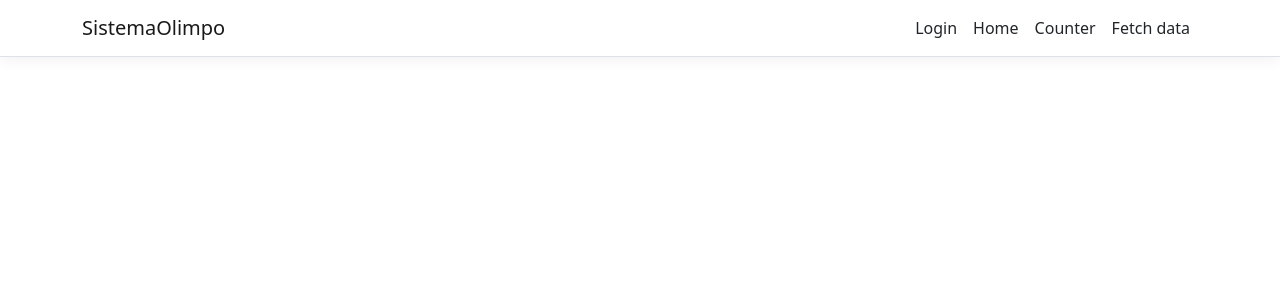
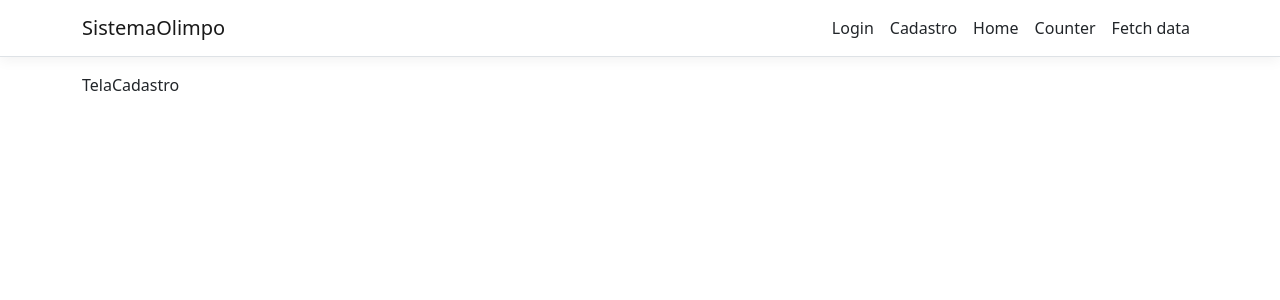
Before and after one commit to fnalmeidap/aps, a React (Create React App) app in the folder SistemaOlimpo/SistemaOlimpo/ClientApp/: page /cadastro in a window 1280 px wide. Shown: the top 300 px of the page. Built offline with nearby package versions, Linux system fonts and the light colour scheme.

Commit message:
feat: tela cadastro base

```diff
--- a/SistemaOlimpo/SistemaOlimpo/ClientApp/src/components/NavMenu.jsx
+++ b/SistemaOlimpo/SistemaOlimpo/ClientApp/src/components/NavMenu.jsx
@@ -33,6 +33,9 @@ export class NavMenu extends Component {
                 <NavLink tag={Link} className="text-dark" to="/">Login</NavLink>
               </NavItem>
               <NavItem>
+                <NavLink tag={Link} className="text-dark" to="/cadastro">Cadastro</NavLink>
+              </NavItem>
+              <NavItem>
                 <NavLink tag={Link} className="text-dark" to="/home">Home</NavLink>
               </NavItem>
               <NavItem>
--- /dev/null
+++ b/SistemaOlimpo/SistemaOlimpo/ClientApp/src/pages/TelaCadastro.jsx
@@ -0,0 +1,7 @@
+import React from 'react'
+
+export function TelaCadastro() {
+  return (
+    <div>TelaCadastro</div>
+  )
+}
--- a/SistemaOlimpo/SistemaOlimpo/ClientApp/src/routes/AppRoutes.jsx
+++ b/SistemaOlimpo/SistemaOlimpo/ClientApp/src/routes/AppRoutes.jsx
@@ -6,6 +6,7 @@ import { Counter } from "../pages/Counter";
 import { FetchData } from "../pages/FetchData";
 import { Home } from "../pages/Home";
 import { Login } from '../pages/Login';
+import { TelaCadastro } from '../pages/TelaCadastro';
 
 const routes = [
   {
@@ -15,6 +16,10 @@ const routes = [
   {
     path: '/home',
     element: <Home />
+  },
+  {
+    path: '/cadastro',
+    element: <TelaCadastro />
   },
   {
     path: '/counter',
```
